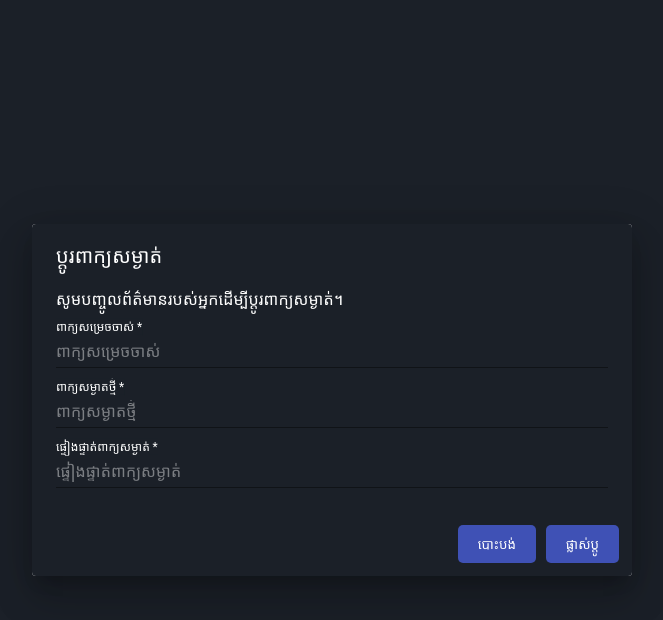
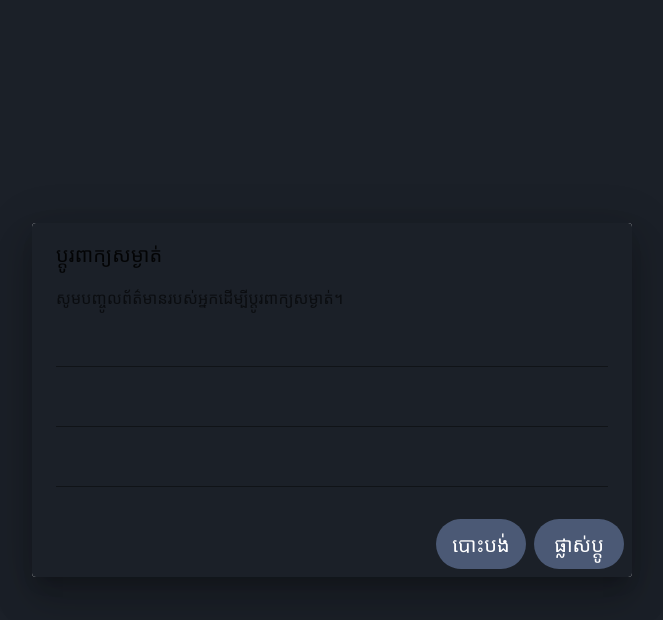
Before and after one commit to Lymengschool/Project-Practicum, a React (Vite) app: page /setting in a window 1280 px wide. Both pictures are taken after a click on the button "ប្តូរ". Shown: the top 620 px of the page, without its empty margins (308-971 px from the left). Built offline with nearby package versions, Linux system fonts and the light colour scheme; no server answers; a web font is replaced by a local one.

Commit message:
reset password

```diff
--- a/src/pages/SettingPage.jsx
+++ b/src/pages/SettingPage.jsx
@@ -14,6 +14,9 @@ import DialogActions from "@mui/material/DialogActions";
 import DialogContent from "@mui/material/DialogContent";
 import DialogContentText from "@mui/material/DialogContentText";
 import DialogTitle from "@mui/material/DialogTitle";
+import { auth, updatePassword, reauthenticateWithCredential, EmailAuthProvider } from "../components/firebase";
+import { ToastContainer, toast } from "react-toastify";
+import "react-toastify/dist/ReactToastify.css";
 
 function Setting() {
     const [isNoTimer, setIsNoTimer] = useState(JSON.parse(localStorage.getItem("isNoTimer")) || false);
@@ -23,7 +26,6 @@ function Setting() {
     const [currentPassword, setCurrentPassword] = useState("");
     const [newPassword, setNewPassword] = useState("");
     const [confirmNewPassword, setConfirmNewPassword] = useState("");
-    const [error, setError] = useState(null);
 
     const handleClickOpen = () => {
         setOpen(true);
@@ -43,23 +45,28 @@ function Setting() {
         localStorage.setItem("islightMode", JSON.stringify(islightMode));
     }, [isNoTimer, isAccu100, islightMode]);
 
-    const handlePasswordChange = async (event) => {
-        event.preventDefault();
-
+    const handlePasswordChange = async (e) => {
+        e.preventDefault();
         if (newPassword !== confirmNewPassword) {
-            setError("New passwords do not match.");
+            toast.error("Passwords do not match!");
             return;
         }
 
-        const user = firebase.auth().currentUser;
-        const credential = firebase.auth.EmailAuthProvider.credential(user.email, currentPassword);
+        const user = auth.currentUser;
+        if (!user) {
+            toast.error("No user is signed in.");
+            return;
+        }
+
+        const credential = EmailAuthProvider.credential(user.email, currentPassword);
 
         try {
-            await user.reauthenticateWithCredential(credential);
-            await user.updatePassword(newPassword);
+            await reauthenticateWithCredential(user, credential);
+            await updatePassword(user, newPassword);
+            toast.success("Password updated successfully!");
             handleClose();
         } catch (error) {
-            setError(error.message);
+            toast.error("Error updating password: " + error.message);
         }
     };
 
@@ -99,87 +106,47 @@ function Setting() {
             </div>
 
             <React.Fragment>
-                <Dialog
-                    open={open}
-                    onClose={handleClose}
-                    ModalProps={{
-                        BackdropProps: {
-                            timeout: 500,
-                        },
-                    }}
-                    PaperProps={{
-                        component: "form",
-                        onSubmit: handlePasswordChange,
-                    }}
-                >
-                    <DialogTitle id={style.dialogContentText}>ប្តូរពាក្យសម្ងាត់</DialogTitle>
+                <Dialog open={open} onClose={handleClose}>
+                    <DialogTitle>ប្តូរពាក្យសម្ងាត់</DialogTitle>
                     <DialogContent>
-                        <DialogContentText id={style.dialogContentText}>
-                            សូមបញ្ចូលព័ត៌មានរបស់អ្នកដើម្បីប្តូរពាក្យសម្ងាត់។
-                        </DialogContentText>
-
+                        <DialogContentText>សូមបញ្ចូលព័ត៌មានរបស់អ្នកដើម្បីប្តូរពាក្យសម្ងាត់។</DialogContentText>
                         <TextField
                             autoFocus
                             required
                             margin='dense'
-                            id={style.input}
-                            name='confirmPassword'
-                            label='ពាក្យសម្រេចចាស់'
-                            type='text'
+                            label='ពាក្យសម្ងាត់ចាស់'
+                            type='password'
                             fullWidth
                             variant='standard'
-                            placeholder='ពាក្យសម្រេចចាស់'
-                            InputLabelProps={{
-                                shrink: true,
-                                style: { color: "white" },
-                            }}
                             value={currentPassword}
-                            onChange={(event) => setCurrentPassword(event.target.value)}
+                            onChange={(e) => setCurrentPassword(e.target.value)}
                         />
-
                         <TextField
-                            autoFocus
                             required
                             margin='dense'
-                            id={style.input}
-                            name='newPassword'
-                            label='ពាក្យសម្ងាតថ្មី់'
-                            type='text'
+                            label='ពាក្យសម្ងាតថ្មី'
+                            type='password'
                             fullWidth
                             variant='standard'
-                            placeholder='ពាក្យសម្ងាតថ្មី់'
-                            InputLabelProps={{
-                                shrink: true,
-                                style: { color: "white" },
-                            }}
                             value={newPassword}
-                            onChange={(event) => setNewPassword(event.target.value)}
+                            onChange={(e) => setNewPassword(e.target.value)}
                         />
-
                         <TextField
-                            autoFocus
                             required
                             margin='dense'
-                            id={style.input}
-                            name='confirmPassword'
                             label='ផ្ទៀងផ្ទាត់ពាក្យសម្ងាត់'
-                            type='text'
+                            type='password'
                             fullWidth
                             variant='standard'
-                            placeholder='ផ្ទៀងផ្ទាត់ពាក្យសម្ងាត់'
-                            InputLabelProps={{
-                                shrink: true,
-                                style: { color: "white" },
-                            }}
                             value={confirmNewPassword}
-                            onChange={(event) => setConfirmNewPassword(event.target.value)}
+                            onChange={(e) => setConfirmNewPassword(e.target.value)}
                         />
                     </DialogContent>
                     <DialogActions>
-                        <button onClick={handleClose} id={style.button}>
+                        <button onClick={handleClose} className={style.button}>
                             បោះបង់
                         </button>
-                        <button type='submit' id={style.button}>
+                        <button onClick={handlePasswordChange} className={style.button}>
                             ផ្លាស់ប្តូ
                         </button>
                     </DialogActions>
```
Also changed, not shown: src/components/firebase.jsx (+5 -2 lines).
